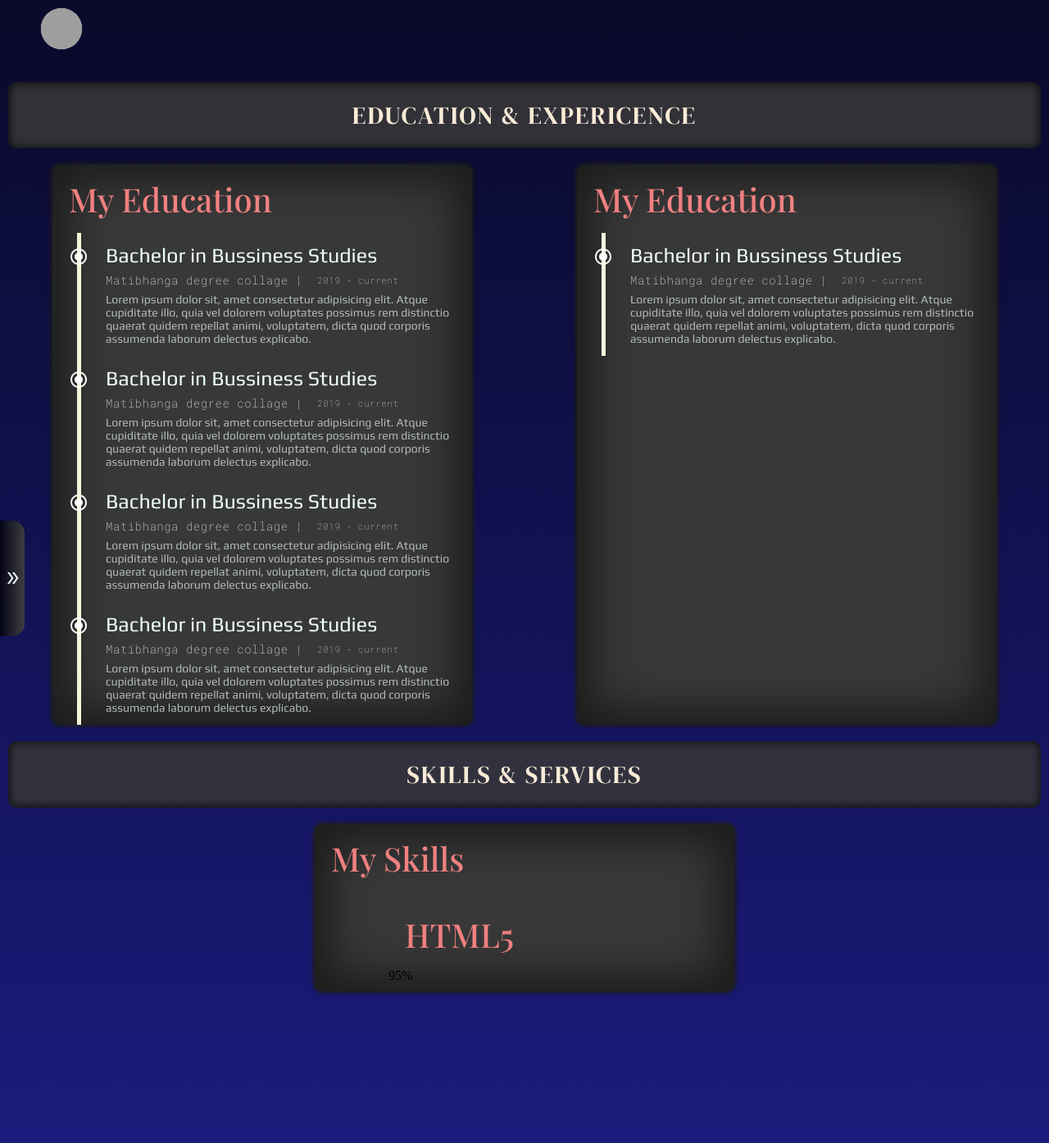
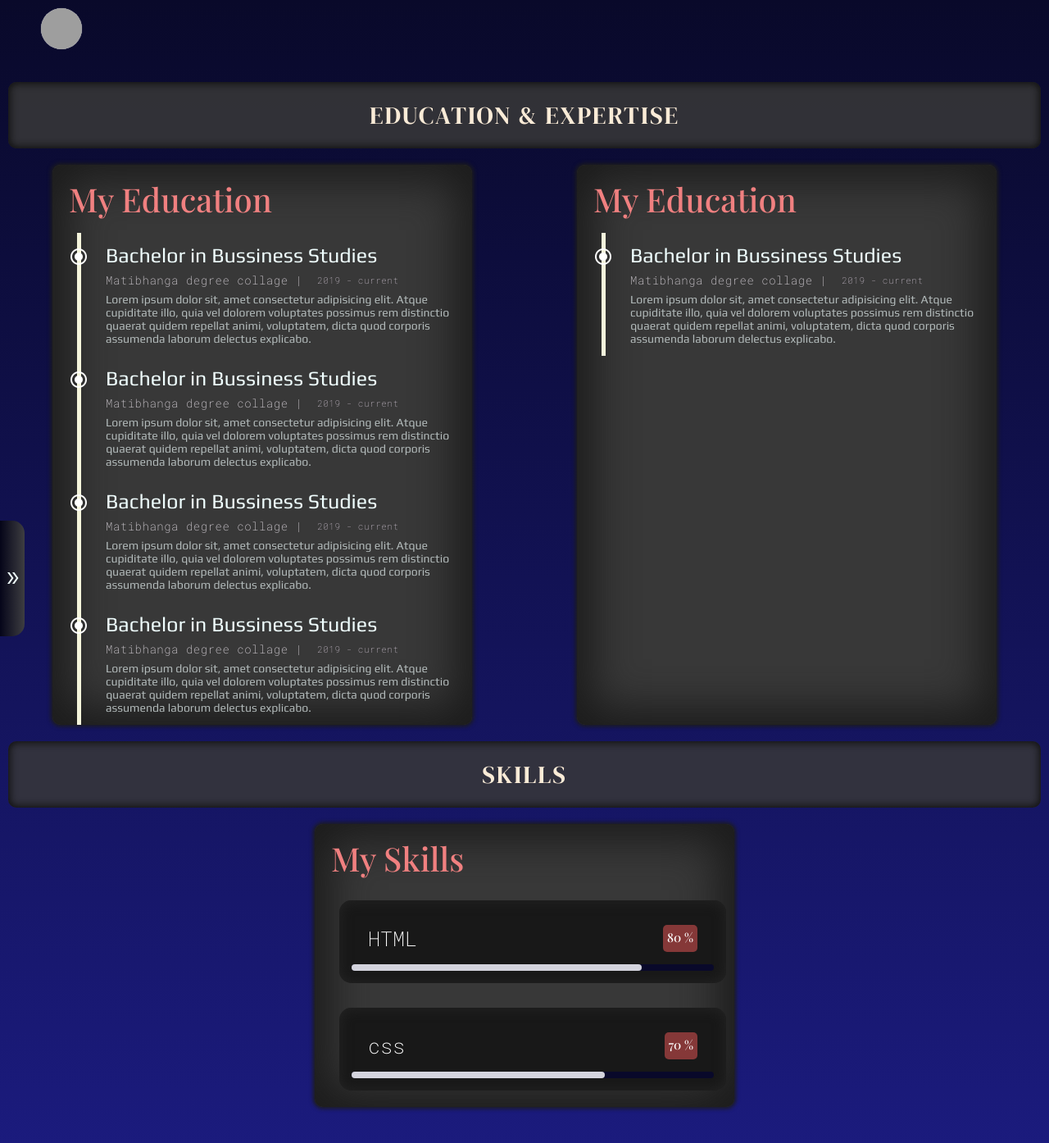
Before and after one commit to ridoysheikh/Ridoy-Portfolio, a Django app: page /resume/ in a window 1280 px wide. Shown: the top 1394 px of the page at 82% size. Run offline with Django 4.2, Linux system fonts and the light colour scheme; some web fonts are replaced; grey boxes are pictures that could not be loaded.

Commit message:
Finished Designing Resume section

```diff
--- a/Ridoy_Portfolio/Templates/front/resume.html
+++ b/Ridoy_Portfolio/Templates/front/resume.html
@@ -13,7 +13,7 @@
     <!--Education Start-->
     <!--Section Title-->
     <div class="res_tagline rflex rcenter">
-        <p class="tag_text">EDUCATION & EXPERICENCE</p>
+        <p class="tag_text">EDUCATION & EXPERTISE</p>
     </div>
     <!-- Main Content Of EDUCATION & EXPERICENCE start-->
     <div class="rflex rrow edu_wrapper">
@@ -128,7 +128,7 @@
     <!--Skill Start-->
     <!--Section Title-->
     <div class="res_tagline rflex rcenter">
-        <p class="tag_text">SKILLS & SERVICES</p>
+        <p class="tag_text">SKILLS</p>
     </div>
     <!-- Main Content Of EDUCATION & EXPERICENCE start-->
     <div class="rflex rrow edu_wrapper">
@@ -138,14 +138,26 @@
             <p>My Skills</p>
 
             <!-- single Item Containers Start-->
-                <div class="items_container_sk rflex rcolumn">
-                    <div class="skill_item">
-                        <p>HTML5</p>
-                        <div class="skill-bar skill1">
-                            <span class="skill-count1">95%</span>
-                        </div>
-                    </div>
+            <div class="items_container_sk rflex rcolumn">
+                <div class="rflex rrow sk_h">
+                    <p class="sk_h_tag">HTML</p>
+                    <p class="sk_h_prog">80 %</p>
                 </div>
+                <div class="progg_bg">
+                    <div class="progg_fr" style="width: 80%;"></div>
+                </div>
+            </div>
+            <!-- single Item Containers end-->
+            <!-- single Item Containers Start-->
+            <div class="items_container_sk rflex rcolumn">
+                <div class="rflex rrow sk_h">
+                    <p class="sk_h_tag">css</p>
+                    <p class="sk_h_prog">70 %</p>
+                </div>
+                <div class="progg_bg">
+                    <div class="progg_fr" style="width: 70%;"></div>
+                </div>
+            </div>
             <!-- single Item Containers end-->
 
         </div>
--- a/Ridoy_Portfolio/statics/css/front/resume.css
+++ b/Ridoy_Portfolio/statics/css/front/resume.css
@@ -16,7 +16,6 @@
     margin: 0 10px;
     border-radius: 10px;
     box-shadow: inset 0 0 10px 2px rgb(16,16,16);
-
 }
 .tag_text{
     font-size: 30px;
@@ -27,7 +26,6 @@
 .edu_wrapper{
     flex-wrap: wrap;
     justify-content: space-around;
-
 }
 .edu_container{
     width: 40%;
@@ -45,27 +43,19 @@
     color: #F08080;
     font-size: 40px;
     font-family: 'Playfair Display', serif;
-
 }
 .items_container{
     padding: 10px 5px 10px 30px;
-
     margin-left: 30px;
     border-left: 5px solid beige;
-}
-.items_container_sk{
-    padding: 10px 5px 10px 60px;
-    margin-left: 30px;
 }
 .items_container p{
     margin: 3px 0;
     font-family: 'Play', sans-serif;
-
 }
 .items_container .cont_title{
     color: azure;
     font-size: 25px;
-
 }
 .item_institute{
     align-items: center;
@@ -89,17 +79,48 @@
     color: rgb(179, 187, 187);
     font-weight: 300;
 }
-
 .line-rodio{
     margin: 7px 0 0 -45px;
     border-radius: 50%;
     color: #fff;
-
 }
 .items_container:hover > .hory_line .line-rodio {
     box-shadow: 0 0 7px 0px #fff,inset 0 0 7px 0px #fff;
 }
+.sk_h{
+    justify-content: space-between;
+}
+.sk_h_tag{
+    font-size: 25px !important;
+    color: #fff !important;
+    font-family: 'Roboto Mono', monospace !important;
 
+}
+.sk_h_prog{
+    font-size: 15px !important;
+    color: #fff !important;
+    background-color: rgba(153, 62, 62, 0.842);
+    border-radius: 5px;
+    padding: 5px;
+}
+.items_container_sk{
+    padding: 15px;
+    margin: 10px 10px 20px 30px;
+    background-color: rgb(24,24,24);
+    box-shadow: inset 0 0 15px 1px rgb(36,36,36);
+    border-radius: 15px;
+}
+.progg_bg{
+    background-color: #09092a;
+    width: 100%;
+    height: 8px;
+    border-radius: 4px;
+}
+.progg_fr{
+    background-color: #d3d3dd;
+    height: 8px;
+    border-radius: 4px;
+}
 
 
 @media only screen and (max-width: 700px) {
```
